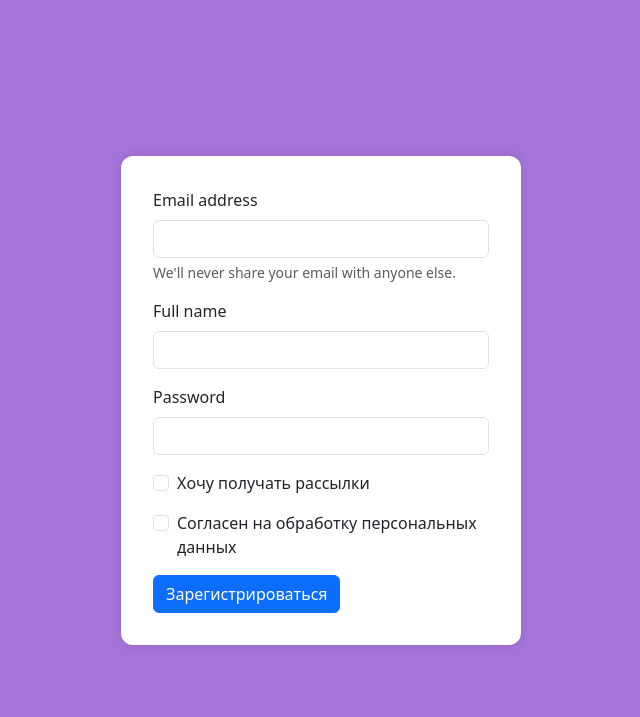
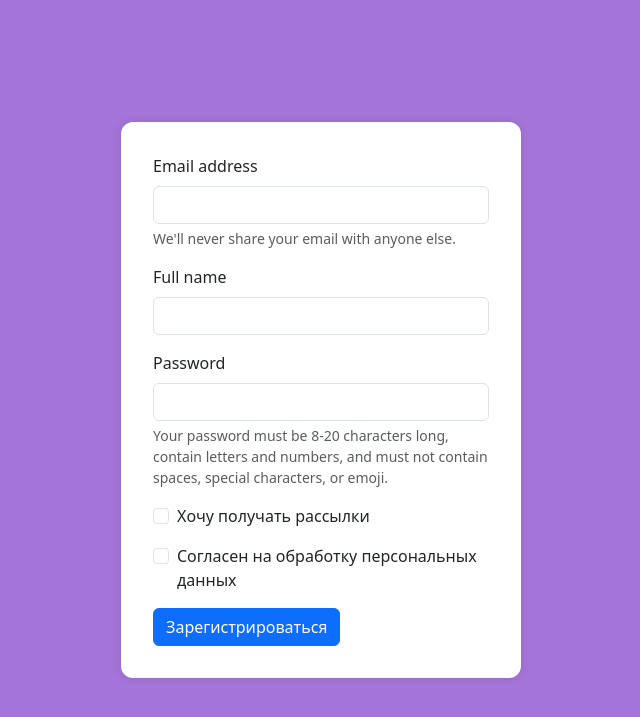
Before and after one commit to EgorIlchenko/Wordly, a FastAPI app: page /register in a window 1280 px wide. Shown: the top 717 px of the page, without its empty margins (319-959 px from the left). Run offline with FastAPI, Linux system fonts and the light colour scheme; parts of the project's set-up code (start-up, migrations or seed data) failed here and were passed over.

Commit message:
fix password field

```diff
--- a/src/templates/register.html
+++ b/src/templates/register.html
@@ -23,6 +23,9 @@
     <div class="mb-3">
         <label for="exampleInputPassword1" class="form-label">Password</label>
         <input type="password" class="form-control" name="password" required>
+        <div id="passwordHelp" class="form-text">Your password must be 8-20 characters long, contain letters and
+            numbers, and must not contain spaces, special characters, or emoji.
+        </div>
     </div>
     <div class="mb-3 form-check">
         <input type="checkbox" class="form-check-input" name="is_subscribed" value="on">
```
